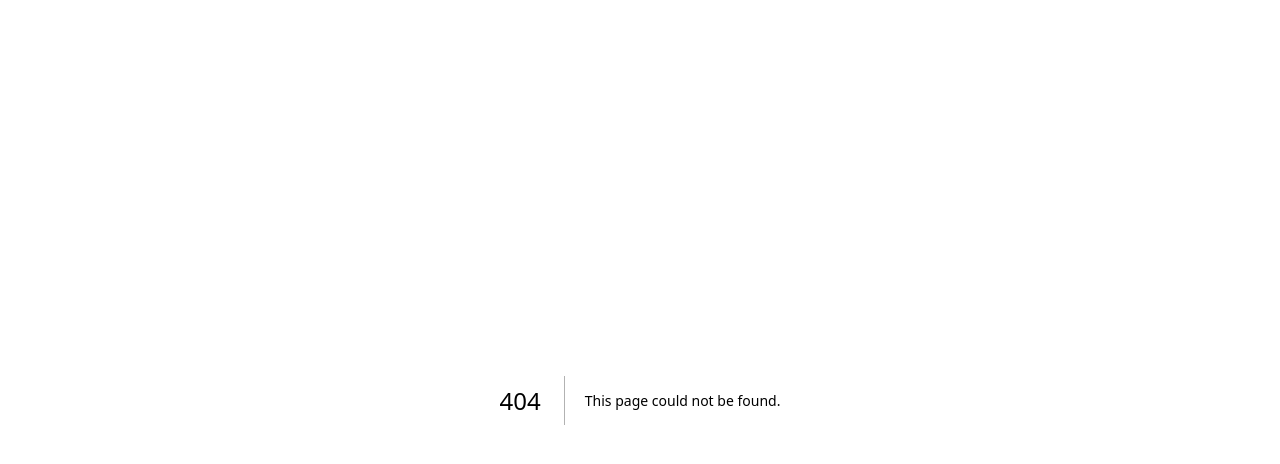
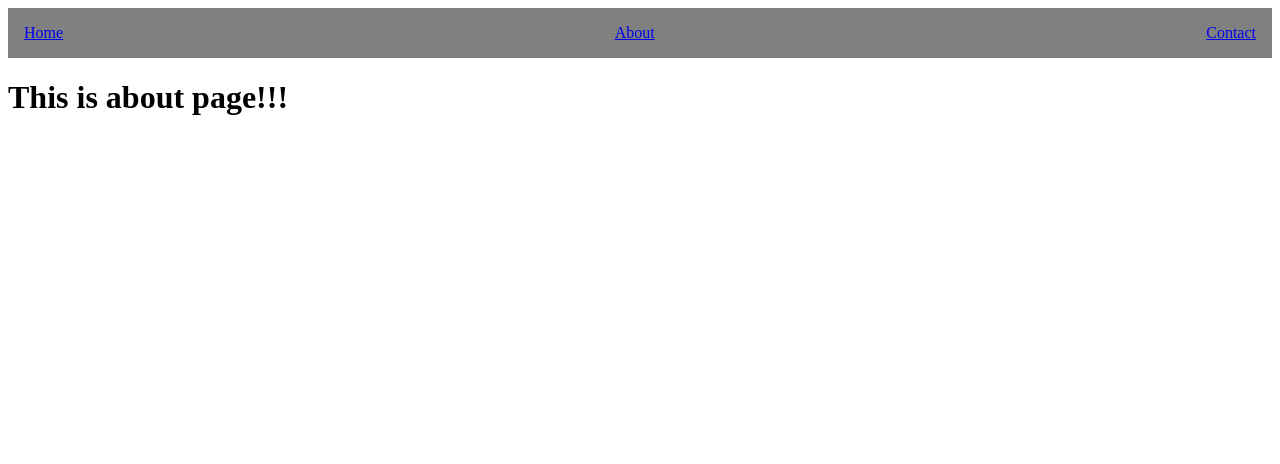
Before and after one commit to lianghua1987/nextjs-playground, a Next.js app: page /about in a window 1280 px wide. Before the commit this address had no page. Shown: the top 464 px of the page. Built offline with nearby package versions, Linux system fonts and the light colour scheme.

Commit message:
Override default _app.js

```diff
--- /dev/null
+++ b/pages/_app.js
@@ -0,0 +1,19 @@
+import React from "react";
+import App from "next/app";
+import Navbar from "./components/Navbar";
+
+export default function NextjsPlayground({Component, pageProps}) {
+
+  return (
+    <>
+      <Navbar/>
+      <Component {...pageProps}/>
+    </>
+  );
+
+  NextjsPlayground.getInitialProps = async (context) => {
+    const ctx = await App.getInitialProps(context)
+
+    return {...ctx}
+  }
+}
--- /dev/null
+++ b/pages/about.js
@@ -0,0 +1,8 @@
+const AboutPage = () => {
+  console.log("*********************** RUNNING ABOUT PAGE ***********************");
+  return (
+    <h1>This is about page!!!</h1>
+  );
+}
+
+export default AboutPage;
--- /dev/null
+++ b/pages/components/Navbar.js
@@ -0,0 +1,21 @@
+import Link from "next/link";
+
+const Navbar = () => {
+
+  const styles = {
+    display: "flex",
+    background: "grey",
+    justifyContent: "space-between",
+    padding: "1rem"
+  };
+
+  return (
+    <div style={styles}>
+      <Link href="/">Home</Link>
+      <Link href="about">About</Link>
+      <Link href="contact">Contact</Link>
+    </div>
+  );
+};
+
+export default Navbar;
--- a/pages/index.js
+++ b/pages/index.js
@@ -1,4 +1,5 @@
 const Index = () => {
+  console.log("*********************** RUNNING INDEX PAGE ***********************");
   const name = "Hua";
   return <div>
     <h1>Welcome, {name}</h1>
```
Also changed, not shown: pages/contact.js (added, +8 -0 lines).
